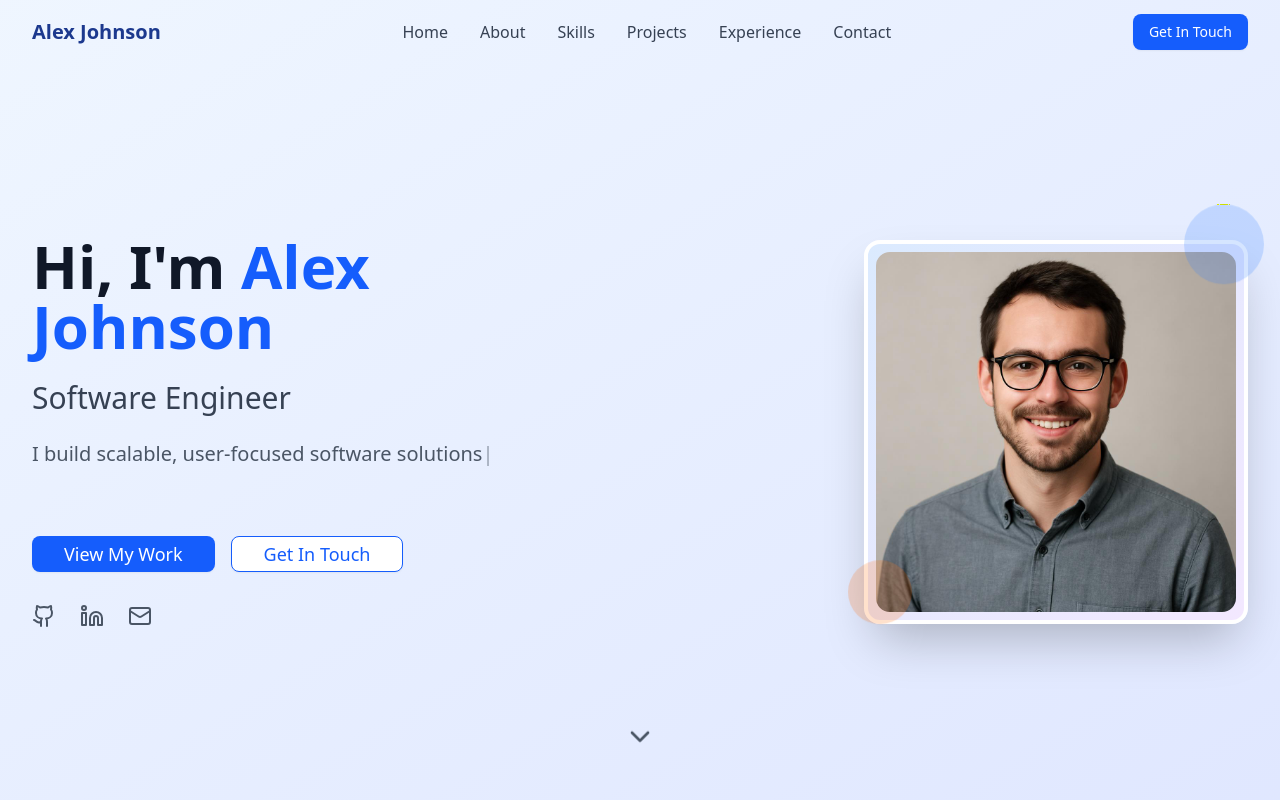
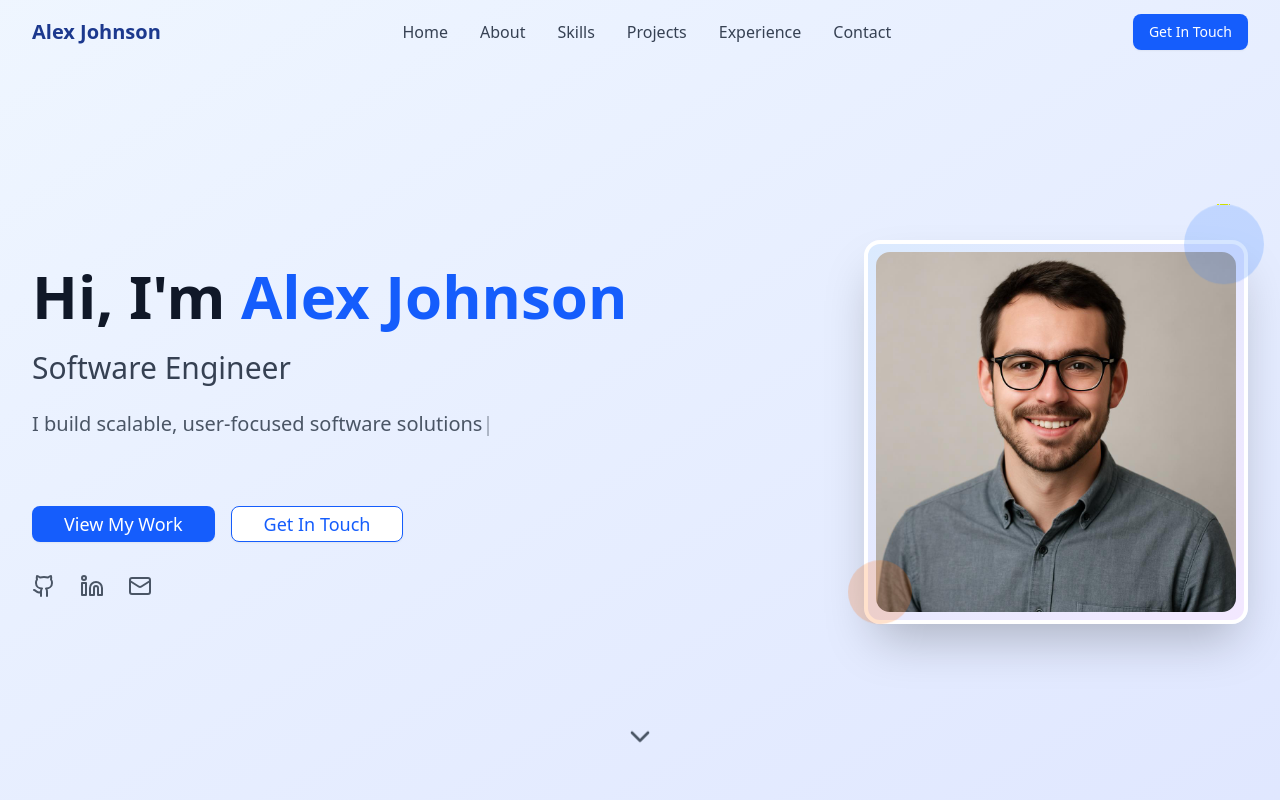
Before and after one commit to hamdywaleed/portfoliome, a React (Vite) app: page / in a window 1280 px wide. Shown: the top 800 px of the page. Built offline with nearby package versions, Linux system fonts and the light colour scheme.

Commit message:
edit secont

```diff
--- a/src/components/Hero.jsx
+++ b/src/components/Hero.jsx
@@ -1,6 +1,6 @@
-import React, { useEffect, useState } from 'react'
+import { Button } from '@/components/ui/button'
 import { ChevronDown, Github, Linkedin, Mail } from 'lucide-react'
-import { Button } from '@/components/ui/button'
+import { useEffect, useState } from 'react'
 import heroImage from '../assets/profile-new.jpg'
 
 const Hero = () => {
@@ -31,7 +31,7 @@ const Hero = () => {
   return (
     <section id="home" className="min-h-screen flex items-center justify-center bg-gradient-to-br from-blue-50 to-indigo-100 pt-16">
       <div className="container mx-auto px-4 sm:px-6 lg:px-8">
-        <div className="grid grid-cols-1 lg:grid-cols-2 gap-12 items-center">
+        <div className="grid grid-cols-1 lg:grid-cols-2 gap-6 items-center">
           {/* Text Content */}
           <div className="text-center lg:text-left">
             <h1 className="text-4xl sm:text-5xl lg:text-6xl font-bold text-gray-900 mb-6">
@@ -105,7 +105,7 @@ const Hero = () => {
               </div>
               {/* Floating elements */}
               <div className="absolute -top-4 -right-4 w-20 h-20 bg-blue-500 rounded-full opacity-20 animate-bounce"></div>
-              <div className="absolute -bottom-4 -left-4 w-16 h-16 bg-orange-500 rounded-full opacity-20 animate-bounce" style={{animationDelay: '1s'}}></div>
+              <div className="absolute -bottom-4 -left-4 w-16 h-16 bg-orange-500 rounded-full opacity-20 animate-bounce" style={{ animationDelay: '1s' }}></div>
             </div>
           </div>
         </div>
```
